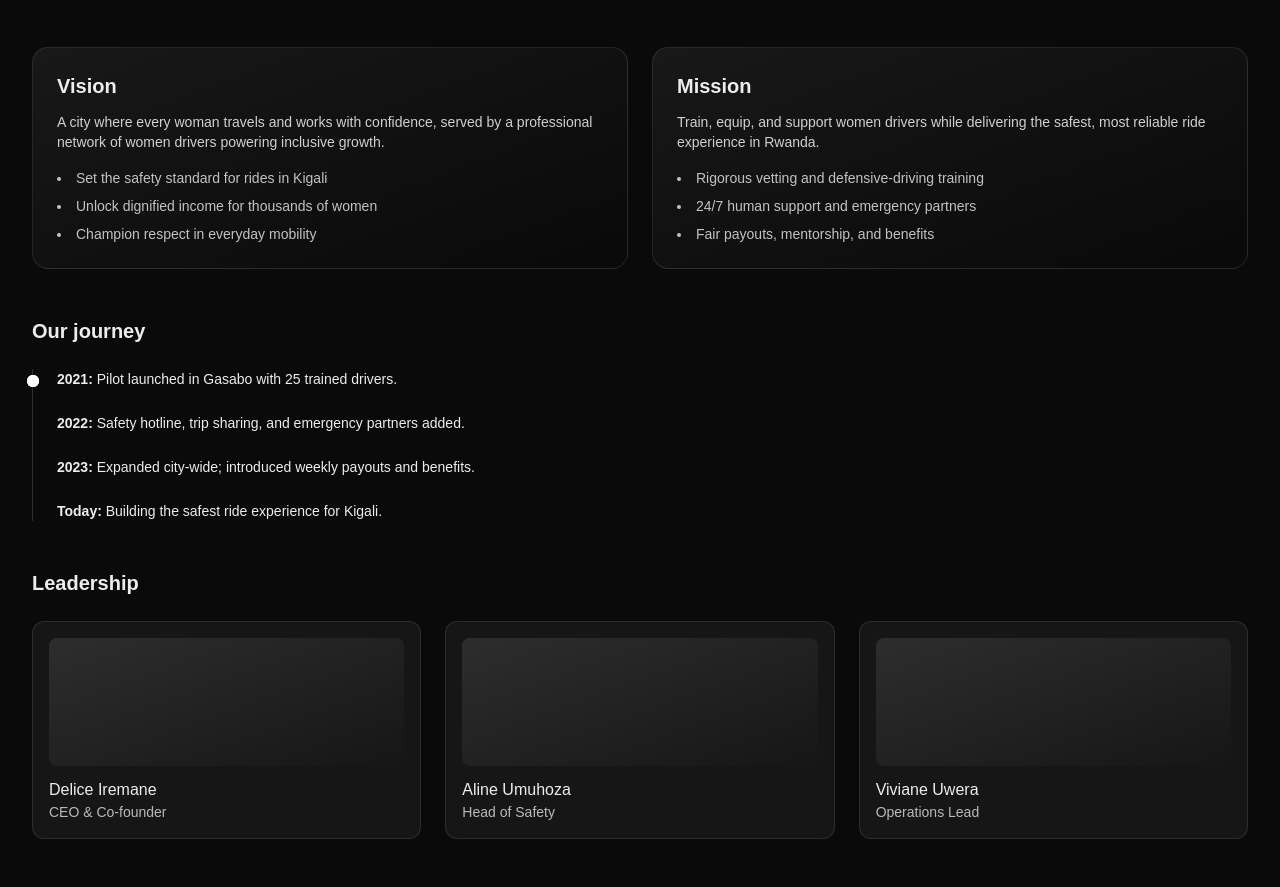
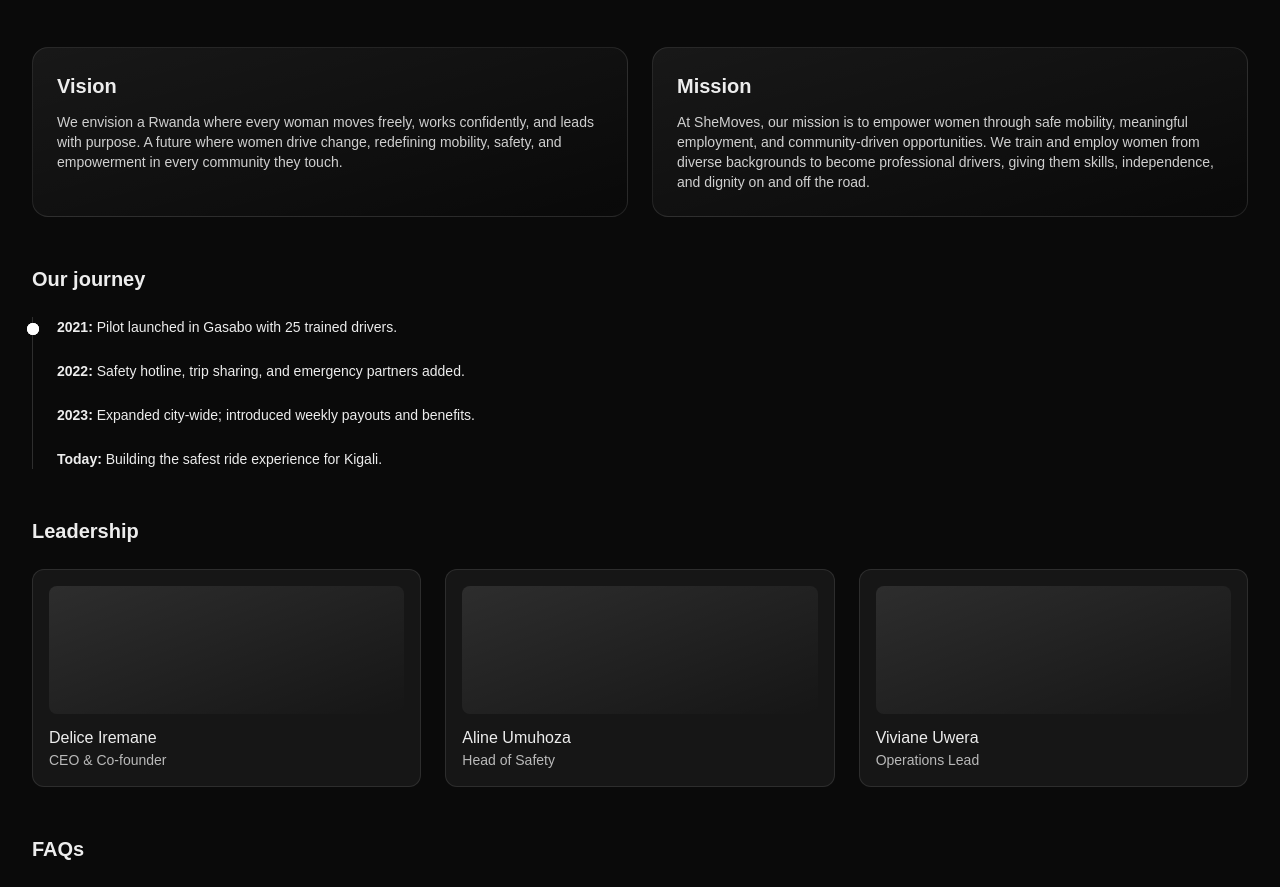
Before and after one commit to sheMovesKigali/portfolio, a Next.js app: page /about in a window 1280 px wide. Shown: the part 843-1730 px from the top of the page. Built offline with nearby package versions, Linux system fonts and the light colour scheme.

Commit message:
fix: just few changes

```diff
--- a/app/about/page.tsx
+++ b/app/about/page.tsx
@@ -48,21 +48,17 @@ export default function AboutPage() {
             <section className="mt-12 grid lg:grid-cols-2 gap-6">
                 <div className="rounded-2xl border border-white/10 bg-gradient-to-br from-white/[0.06] to-transparent p-6">
                     <h2 className="text-xl font-semibold">Vision</h2>
-                    <p className="mt-3 text-sm text-white/80">A city where every woman travels and works with confidence, served by a professional network of women drivers powering inclusive growth.</p>
-                    <ul className="mt-4 space-y-2 text-sm text-white/75 list-disc list-inside">
-                        <li>Set the safety standard for rides in Kigali</li>
-                        <li>Unlock dignified income for thousands of women</li>
-                        <li>Champion respect in everyday mobility</li>
-                    </ul>
+                    <p className="mt-3 text-sm text-white/80">
+                        We envision a Rwanda where every woman moves freely, works confidently, and leads with purpose.
+                        A future where women drive change, redefining mobility, safety, and empowerment in every community they touch.
+                    </p>
                 </div>
                 <div className="rounded-2xl border border-white/10 bg-gradient-to-br from-white/[0.06] to-transparent p-6">
                     <h2 className="text-xl font-semibold">Mission</h2>
-                    <p className="mt-3 text-sm text-white/80">Train, equip, and support women drivers while delivering the safest, most reliable ride experience in Rwanda.</p>
-                    <ul className="mt-4 space-y-2 text-sm text-white/75 list-disc list-inside">
-                        <li>Rigorous vetting and defensive‑driving training</li>
-                        <li>24/7 human support and emergency partners</li>
-                        <li>Fair payouts, mentorship, and benefits</li>
-                    </ul>
+                    <p className="mt-3 text-sm text-white/80">
+                        At SheMoves, our mission is to empower women through safe mobility, meaningful employment, and community-driven opportunities.
+                        We train and employ women from diverse backgrounds to become professional drivers, giving them skills, independence, and dignity on and off the road.
+                    </p>
                 </div>
             </section>
 
--- a/app/donate/page.tsx
+++ b/app/donate/page.tsx
@@ -202,8 +202,7 @@ export default function DonatePage() {
                             setSelectedAmount(presetAmounts[curr][2]); // Set to middle amount
                             setCustomAmount("");
                           }}
-                          className={`p-3 rounded-lg border-2 font-semibold transition-all ${
-                            currency === curr
+                          className={`p-3 rounded-lg border-2 font-semibold transition-all ${currency === curr
                             ? "border-amber-500 bg-amber-500/10 text-amber-500"
                             : "border-white/10 hover:border-white/20"
                             }`}
@@ -223,8 +222,7 @@ export default function DonatePage() {
                           key={amount}
                           type="button"
                           onClick={() => setSelectedAmount(amount)}
-                          className={`p-4 rounded-lg border-2 font-semibold transition-all ${
-                            selectedAmount === amount
+                          className={`p-4 rounded-lg border-2 font-semibold transition-all ${selectedAmount === amount
                             ? "border-amber-500 bg-amber-500/10 text-amber-500"
                             : "border-white/10 hover:border-white/20"
                             }`}
@@ -235,8 +233,7 @@ export default function DonatePage() {
                       <button
                         type="button"
                         onClick={() => setSelectedAmount("custom")}
-                        className={`p-4 rounded-lg border-2 font-semibold transition-all ${
-                          selectedAmount === "custom"
+                        className={`p-4 rounded-lg border-2 font-semibold transition-all ${selectedAmount === "custom"
                           ? "border-amber-500 bg-amber-500/10 text-amber-500"
                           : "border-white/10 hover:border-white/20"
                           }`}
@@ -349,41 +346,34 @@ export default function DonatePage() {
           {/* Impact Sidebar */}
           <div className="space-y-6">
             <div className="rounded-2xl border border-white/10 bg-white/5 backdrop-blur-xl p-6">
-              <h3 className="text-xl font-bold mb-4">Your Impact</h3>
+              <h3 className="text-xl font-bold mb-4">Your Impact Fuels Her Journey</h3>
               <div className="space-y-4">
                 <div className="flex items-start gap-3">
                   <CheckIcon className="w-5 h-5 text-green-500 flex-shrink-0 mt-0.5" />
                   <div>
-                    <p className="font-semibold text-sm">10,000 RWF</p>
-                    <p className="text-xs text-white/70">Safety vest for one driver</p>
+                    <p className="font-semibold text-sm">Start the Engine</p>
+                    <p className="text-xs text-white/70">Help one woman begin her driver training.</p>
                   </div>
                 </div>
                 <div className="flex items-start gap-3">
                   <CheckIcon className="w-5 h-5 text-green-500 flex-shrink-0 mt-0.5" />
                   <div>
-                    <p className="font-semibold text-sm">25,000 RWF</p>
-                    <p className="text-xs text-white/70">First aid kit for a vehicle</p>
+                    <p className="font-semibold text-sm">Drive Change</p>
+                    <p className="text-xs text-white/70">Empower a survivor to earn her independence</p>
                   </div>
                 </div>
                 <div className="flex items-start gap-3">
                   <CheckIcon className="w-5 h-5 text-green-500 flex-shrink-0 mt-0.5" />
                   <div>
-                    <p className="font-semibold text-sm">50,000 RWF</p>
-                    <p className="text-xs text-white/70">One week of training for new driver</p>
+                    <p className="font-semibold text-sm">Keep Her Moving</p>
+                    <p className="text-xs text-white/70">Support vehicle maintenance and safety equipment.</p>
                   </div>
                 </div>
                 <div className="flex items-start gap-3">
                   <CheckIcon className="w-5 h-5 text-green-500 flex-shrink-0 mt-0.5" />
                   <div>
-                    <p className="font-semibold text-sm">100,000 RWF</p>
-                    <p className="text-xs text-white/70">Vehicle maintenance support</p>
-                  </div>
-                </div>
-                <div className="flex items-start gap-3">
-                  <CheckIcon className="w-5 h-5 text-green-500 flex-shrink-0 mt-0.5" />
-                  <div>
-                    <p className="font-semibold text-sm">250,000 RWF</p>
-                    <p className="text-xs text-white/70">Full driver certification program</p>
+                    <p className="font-semibold text-sm">Expand the Road Ahead</p>
+                    <p className="text-xs text-white/70">Help SheMoves reach more communities.</p>
                   </div>
                 </div>
               </div>
--- a/app/page.tsx
+++ b/app/page.tsx
@@ -40,7 +40,7 @@ export default function Home() {
             {/* Card 1 */}
             <div className="rounded-xl border border-white/10 bg-white/[0.04] p-6">
               <div className="flex items-baseline justify-between">
-                <p className="text-3xl font-bold">250+</p>
+                <p className="text-3xl font-bold">50+</p>
                 <span className="text-xs text-green-400">+8% m/m</span>
               </div>
               <p className="mt-1 text-sm text-white/70">Active women drivers</p>
@@ -57,7 +57,7 @@ export default function Home() {
             {/* Card 2 */}
             <div className="rounded-xl border border-white/10 bg-white/[0.04] p-6">
               <div className="flex items-baseline justify-between">
-                <p className="text-3xl font-bold">120k</p>
+                <p className="text-3xl font-bold">11k</p>
                 <span className="text-xs text-green-400">+12% y/y</span>
               </div>
               <p className="mt-1 text-sm text-white/70">Safe rides completed</p>
@@ -185,7 +185,7 @@ export default function Home() {
                   </div>
                   <div className="p-4 rounded-xl bg-white/5 border border-white/10">
                     <p className="text-sm font-semibold text-white mb-2">Differentiator</p>
-                    <p className="text-white/90 leading-relaxed">Unlike other ride sharing, SheMoves isn&apos;t just about transport it&apos;s about trust + empowerment.</p>
+                    <p className="text-white/90 leading-relaxed">SheMoves isn’t just a transport service  it’s a movement. Our platform connects women with safe, private, and respectful rides while creating sustainable livelihoods for those most excluded. Every trip moves us closer to equality, dignity, and shared progress.</p>
                   </div>
                 </div>
               </div>
@@ -321,7 +321,6 @@ export default function Home() {
                 {[
                   { text: "Valid driver's license (2+ years experience)", icon: LicenseIcon },
                   { text: "Clean driving record", icon: CheckIcon },
-                  { text: "Reliable vehicle (2010 or newer)", icon: CarIcon },
                   { text: "Smartphone with data plan", icon: PhoneIcon },
                 ].map((item) => (
                   <li key={item.text} className="flex items-center gap-3">
```
Lines whose indentation alone changed are shown as unchanged.
